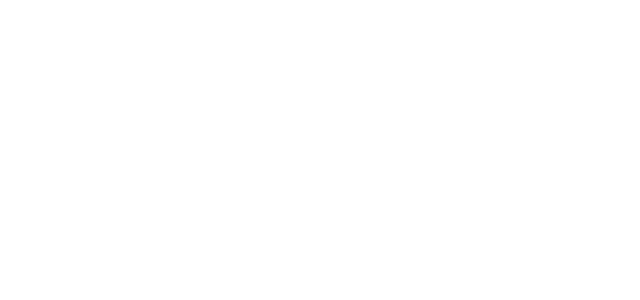
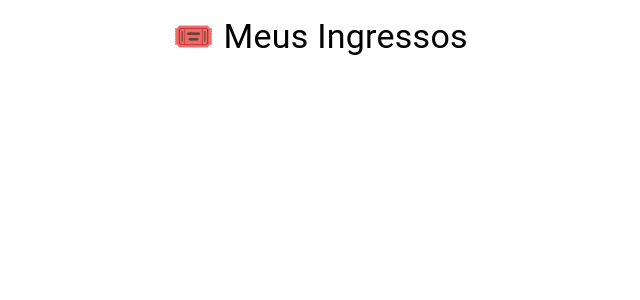
Before and after one commit to delberss/cinema, a React (Vite) app: page /meusingressos in a window 1280 px wide. Before the commit this address had no page. Shown: the top 300 px of the page, without its empty margins (320-960 px from the left). Built offline with nearby package versions, Linux system fonts and the light colour scheme.

Commit message:
feat: adiciona rota para página de meus ingressos

```diff
--- a/src/main.tsx
+++ b/src/main.tsx
@@ -4,6 +4,7 @@
 import ConfirmacaoPage from './pages/ConfirmacaoPage.jsx'
 import LoginPage from './pages/LoginPage.tsx'
 import RegistroPage from './pages/RegistroPage.tsx'
+import MeusIngressosPage from './pages/MeusIngressosPage.tsx'
 
 createRoot(document.getElementById('root')!).render(
   <BrowserRouter>
@@ -12,6 +13,7 @@
       <Route path="/login" element={<LoginPage />} />
       <Route path="/registro" element={<RegistroPage />} />
       <Route path="/confirmacao" element={<ConfirmacaoPage/>} />
+      <Route path="/meusingressos" element={<MeusIngressosPage />} />
     </Routes>
   </BrowserRouter>
 )
--- /dev/null
+++ b/src/pages/MeusIngressosPage.tsx
@@ -0,0 +1,11 @@
+import { Box, Typography } from "@mui/material";
+
+export default function MeusIngressosPage() {
+  return (
+    <Box textAlign="center" mt={2} mb={6}>
+      <Typography variant="h4" gutterBottom>
+        🎟️ Meus Ingressos
+      </Typography>
+    </Box>
+  );
+}
```
